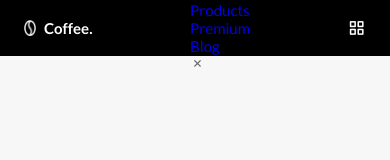
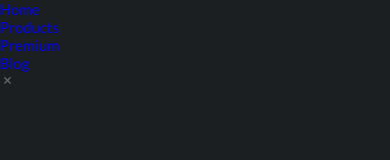
Before and after one commit to jbramirez03/Coffee-Site, a plain HTML site: page index.html in a window 390 px wide. Drawn offline with nearby package versions, Linux system fonts and the light colour scheme.

Commit message:
added media query for nav toggled screen on mobile view

```diff
--- a/assets/css/styles.css
+++ b/assets/css/styles.css
@@ -169,6 +169,17 @@ button {
   cursor: pointer;
 }
 
+@media screen and (max-width: 767px) {
+  .nav__menu {
+    position: fixed;
+    background-color: var(--black-color);
+    top: 0;
+    right: 0;
+    width: 100%;
+    height: 100%;
+    transition: 0.3s;
+  }
+}
 /* Show menu */
 
 /* Change background header */
```
